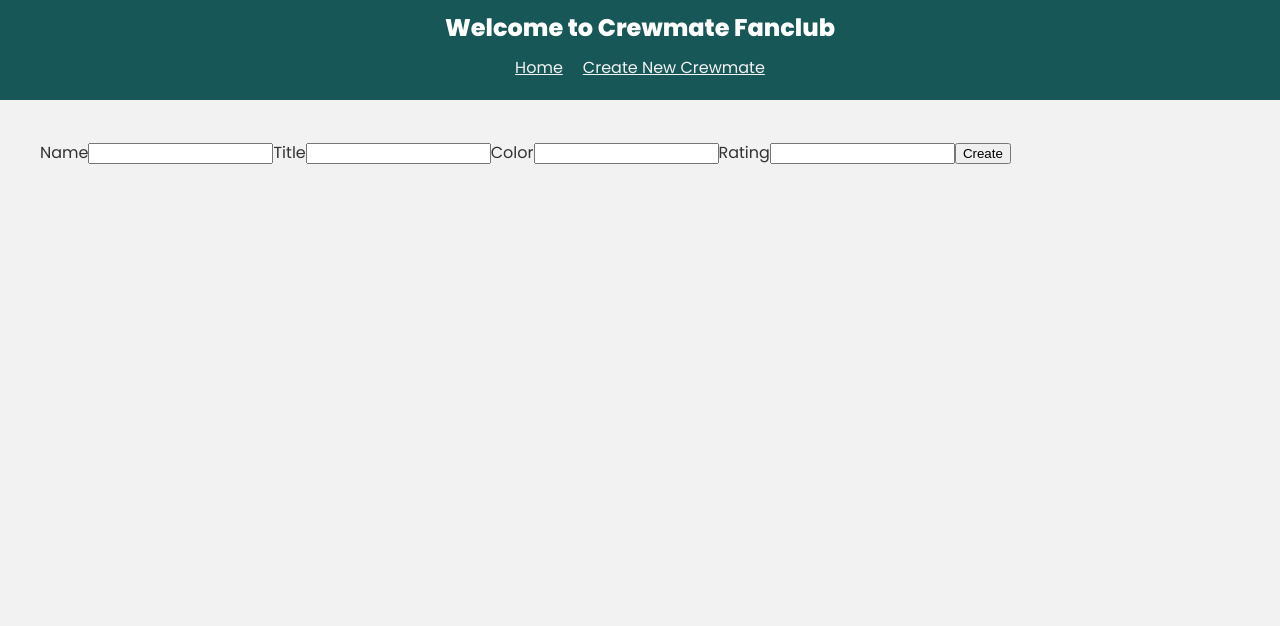
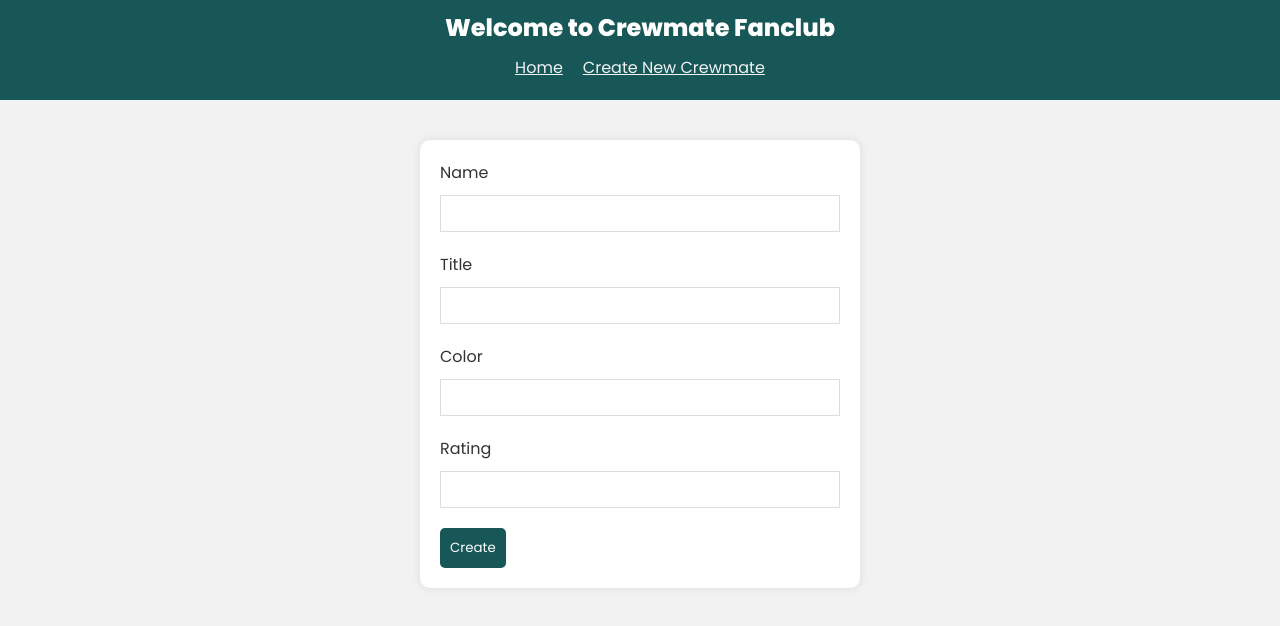
Before and after one commit to nanpiyaporn/matesCRUDV2, a React (Create React App) app in the folder client/: page /create in a window 1280 px wide. Shown: the top 626 px of the page. Built offline with nearby package versions, Linux system fonts and the light colour scheme; no server answers.

Commit message:
Add form validation and submission logic in Create.js

```diff
--- a/client/src/components/Card.js
+++ b/client/src/components/Card.js
@@ -1,5 +1,5 @@
 import React from 'react'
-
+import {Link} from 'react-router-dom'
 
 const Card =({crewmate}) => {
     return (
@@ -9,6 +9,7 @@ const Card =({crewmate}) => {
             <h4>{crewmate.title}</h4>
             <p>{crewmate.color}</p>
             <div className = "rating"> {crewmate.rating}</div>
+            <Link to = {'/'+ crewmate.id}>edit</Link>
         </div>
     )
 }
--- a/client/src/index.css
+++ b/client/src/index.css
@@ -62,3 +62,33 @@ nav h1 {
   text-align: center;
 
 }
+/* forms */
+form {
+  padding:20px;
+  background: #fff;
+  border-radius: 10px;
+  box-shadow: 0 0 10px rgba(0,0,0,0.1);
+  margin: 0 auto;
+  max-width: 400px;
+
+
+}
+form input {
+  width: 100%;
+  padding: 10px;
+  margin: 10px 0 20px 0;
+  box-sizing: border-box;
+  background: #fff;
+  display: block;
+  border: 1px solid #ddd;
+}
+form button {
+
+  padding: 10px;
+  background: var(--primary);
+  color: #fff;
+  border: 0;
+  border-radius: 5px;
+  cursor: pointer;
+  font-family: "Poppins";
+}
--- a/client/src/pages/Create.js
+++ b/client/src/pages/Create.js
@@ -1,8 +1,10 @@
 import { useState } from 'react'
 import supabase from '../client'
+import { useNavigate } from 'react-router-dom'
 
 const Create = () => {
 
+  const navigate = useNavigate()
   const [ title, setTitle ] = useState('')
   const [ name, setName ] = useState('')
   const [ color, setColor ] = useState('')
@@ -34,6 +36,7 @@ const Create = () => {
       setColor('')
       setRating('')
       setError(null)
+      navigate('/')
     }
   }
 
--- a/client/src/pages/Update.js
+++ b/client/src/pages/Update.js
@@ -1,7 +1,72 @@
+import React,{useState, useEffect} from 'react'
+import { useParams } from 'react-router-dom'
+import supabase from '../client'
+import { useNavigate } from 'react-router-dom'
+
 const Update = () => {
+  const { id } = useParams()
+  const navigate = useNavigate()
+
+  const [ title, setTitle ] = useState('')
+  const [ name, setName ] = useState('')
+  const [ color, setColor ] = useState('')
+  const [ rating, setRating ] = useState('')
+
+  useEffect(() => {
+    const fetchSmoothie = async () => {
+      const { data, error } = await supabase
+        .from('crewmates')
+        .select()
+        .eq('id', id)
+        .single()
+
+      if (error) {
+        navigate('/', {replace: true})
+      }
+
+      if (data) {
+        setTitle(data.title)
+        setName(data.name)
+        setColor(data.color)
+        setRating(data.rating)
+        //console.log(data)
+      }
+    }
+    fetchSmoothie()
+  }, [id, navigate])
+
   return (
     <div className="page update">
-      <h2>Update</h2>
+      <form >
+        <label htmlFor = "name">Name</label>
+        <input
+          type = "text"
+          id = "name"
+          value = {name} onChange = {e => setName(e.target.value)}
+          />
+
+        <label htmlFor = "title">Title</label>
+        <input
+          type = "text"
+          id = "title"
+          value = {title} onChange = {e => setTitle(e.target.value)}
+          />
+
+        <label htmlFor = "color">Color</label>
+        <input
+          type = "text"
+          id = "color"
+          value = {color} onChange = {e => setColor(e.target.value)}
+          />
+
+        <label htmlFor = "rating">Rating</label>
+        <input
+          type = "number"
+          id = "rating"
+          value = {rating} onChange = {e => setRating(e.target.value)}
+          />
+        <button type = "submit">Update Crewmate</button>
+      </form>
     </div>
   )
 }
```
